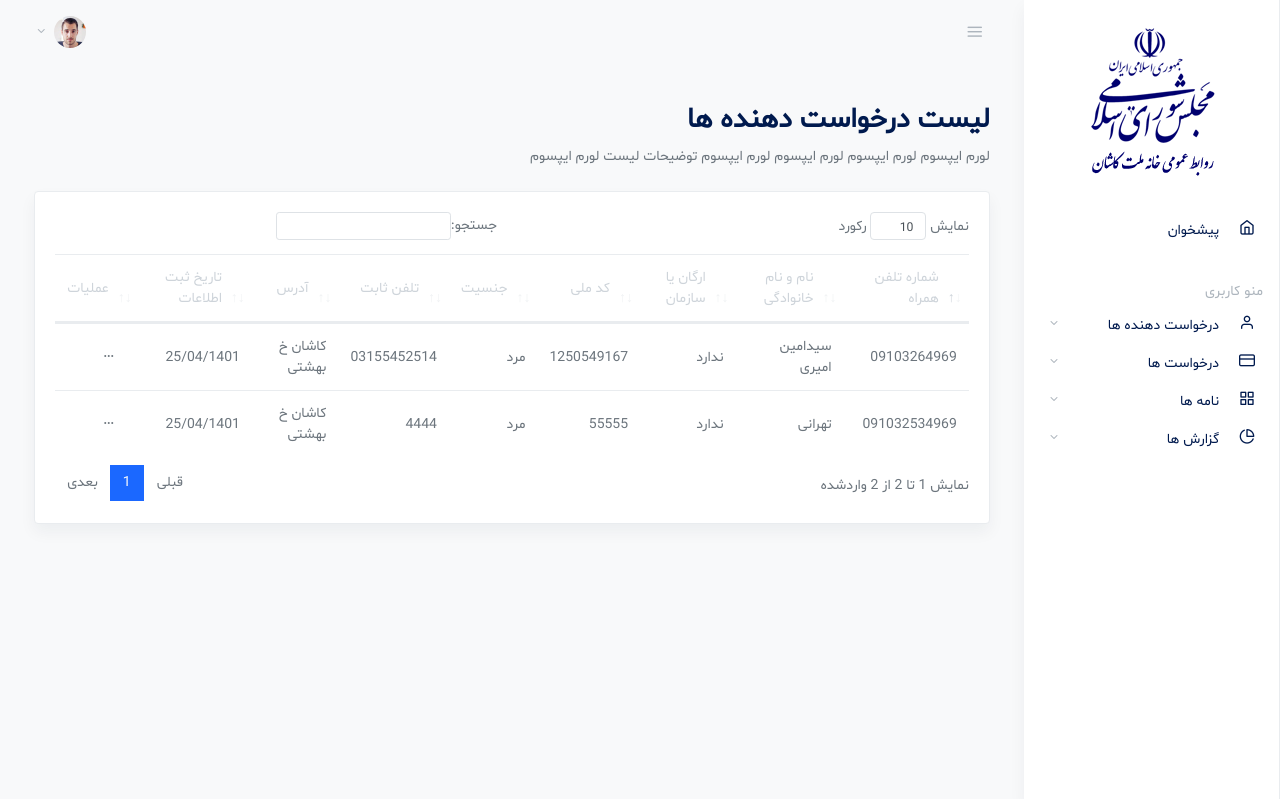
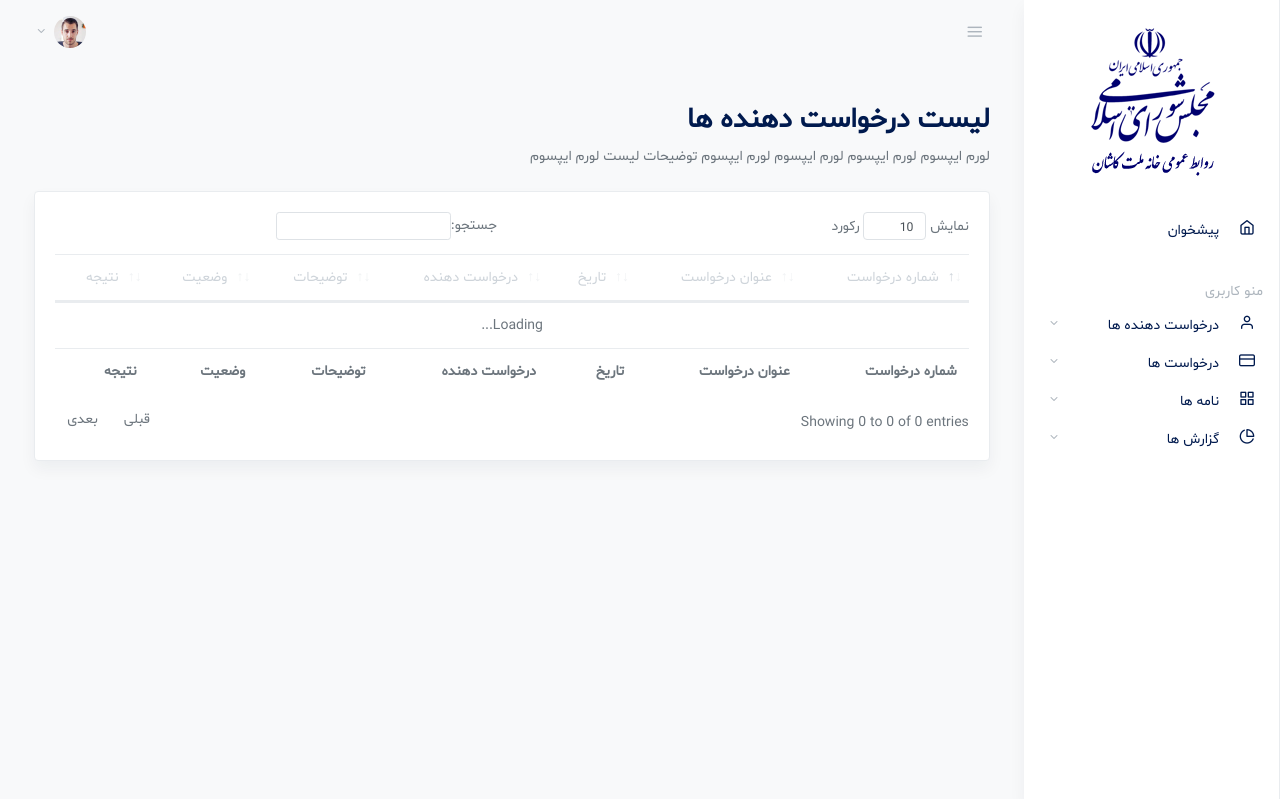
Before and after one commit to aminamiri144/khamka, a Django app: page /customers/list/ in a window 1280 px wide. Shown: the top 799 px of the page. Run offline with Django 3.2, Linux system fonts and the light colour scheme; some libraries are stand-ins or nearby versions; some web fonts are replaced.

Commit message:
add DataTable ajax data setting for requests list

```diff
--- a/customers/models.py
+++ b/customers/models.py
@@ -14,7 +14,7 @@
         ('3', 'حقوقی(سازمان)'),
     )
 
-    phoneNumber = models.CharField(primary_key=True ,max_length=11, verbose_name='شماره تلفن همراه', unique=True)
+    phoneNumber = models.CharField(primary_key=True ,max_length=11, verbose_name='شماره تلفن همراه')
     fullname = models.CharField(max_length=50, blank=False, null=False, verbose_name='نام و نام خانوادگی')
     organ = models.CharField(max_length=100, blank=True, null=True, verbose_name='سازمان یا شرکت')
     code_meli= models.CharField(max_length=10, blank=True, null=True, verbose_name='کد ملی')
--- a/requisitions/serializers.py
+++ b/requisitions/serializers.py
@@ -6,4 +6,4 @@
     class Meta:
         model = Request
         fields = ('number', 'title', 'register_date',
-                  'customer', 'description', 'status', 'result')
+                  'customer_name', 'description', 'status_d', 'result_d')
--- a/requisitions/views.py
+++ b/requisitions/views.py
@@ -4,6 +4,7 @@
 from requisitions.models import Request
 from requisitions.serializers import RequestSerializer
 from rest_framework.permissions import IsAuthenticated
+from rest_framework.response import Response
 
 # Create your views here.
 
@@ -12,3 +13,10 @@
     queryset = Request.objects.all()
     serializer_class = RequestSerializer
     permission_classes = [IsAuthenticated]
+
+    def list(self, request, *args, **kwargs):
+        custom_data = {
+            'data': RequestSerializer(self.get_queryset(),many=True).data,
+            'quote_of_the_day': 'test'
+        }
+        return Response(custom_data)
--- a/templates/base.html
+++ b/templates/base.html
@@ -7,6 +7,9 @@
 
       {% endblock content %}
       {% include "base/scripts.html" %}
+      {% block moreScript %}
+
+      {% endblock moreScript %}
     </div> <!-- .wrapper -->
   </body>
 </html>
--- a/templates/base/scripts.html
+++ b/templates/base/scripts.html
@@ -33,7 +33,6 @@
 <script src="{% static 'customers/js/quill.min.js'%}"></script>
 <script src="{% static 'customers/js/jquery.dataTables.min.js'%}"></script>
 <script src="{% static 'customers/js/dataTables.bootstrap4.min.js'%}"></script>
-
 <script>
   $('.select2').select2(
   {
@@ -237,16 +236,6 @@
     });
   }
 </script>
-<script>
-      $('#dataTable-1').DataTable(
-      {
-        autoWidth: true,
-        "lengthMenu": [
-          [10, 20, 50, -1],
-          [10, 20, 50, "All"]
-        ]
-      });
-</script>
 <!-- Global site tag (gtag.js) - Google Analytics -->
 <script async src="https://www.googletagmanager.com/gtag/js?id=UA-56159088-1"></script>
 <script>
@@ -271,7 +260,3 @@
   gtag('config', 'UA-56159088-1');
 </script>
 <script src="{% static 'customers/js/apps.js'%}"></script>
-
-</div> <!-- .wrapper -->
-</body>
-</html>
--- a/templates/customers/datalist.html
+++ b/templates/customers/datalist.html
@@ -19,7 +19,7 @@
               <div class="card shadow">
                 <div class="card-body">
                   <!-- table -->
-                  <table class="table datatables" id="dataTable-1">
+                  {% comment %} <table class="table datatables" id="dataTable-1">
                     <thead>
                       <tr>
                         <th>شماره تلفن همراه</th>
@@ -75,7 +75,33 @@
                         </td>
                       </tr>
                     </tbody>
-                  </table>
+                  </table> {% endcomment %}
+
+                  <table id="example" class="table datatables" style="width:100%">
+                    <thead>
+                        <tr>
+                            <th>شماره درخواست</th>
+                            <th>عنوان درخواست</th>
+                            <th>تاریخ</th>
+                            <th>درخواست دهنده</th>
+                            <th>توضیحات</th>
+                            <th>وضعیت</th>
+                            <th>نتیجه</th>
+                        </tr>
+                    </thead>
+                    <tfoot>
+                        <tr>
+                            <th>شماره درخواست</th>
+                            <th>عنوان درخواست</th>
+                            <th>تاریخ</th>
+                            <th>درخواست دهنده</th>
+                            <th>توضیحات</th>
+                            <th>وضعیت</th>
+                            <th>نتیجه</th>
+                        </tr>
+                    </tfoot>
+                </table>
+
                 </div>
               </div>
             </div> <!-- simple table -->
@@ -85,3 +111,24 @@
     </div> <!-- .container-fluid -->
   </main>
 {% endblock %}
+{% block moreScript %}
+<script>
+    $(document).ready(function () {
+        $('#example').DataTable({
+            ajax: {
+                url: '/requestions/request/',
+                dataSrc: 'data',
+            },
+            columns: [
+                { data: 'number' },
+                { data: 'title' },
+                { data: 'register_date' },
+                { data: 'customer_name' },
+                { data: 'description' },
+                { data: 'status_d' },
+                { data: 'result_d' },
+            ],
+        });
+    });
+  </script>
+{% endblock  %}
```
Also changed, not shown: requisitions/models.py (+13 -1 lines), 1 other file.
